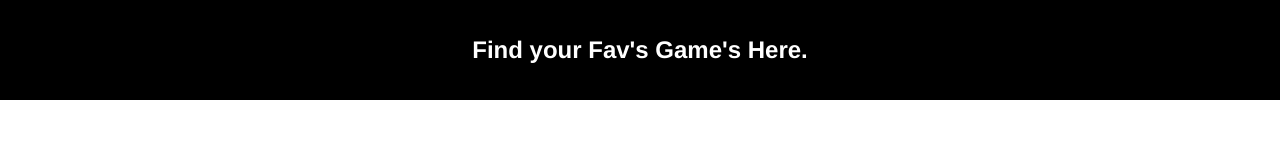
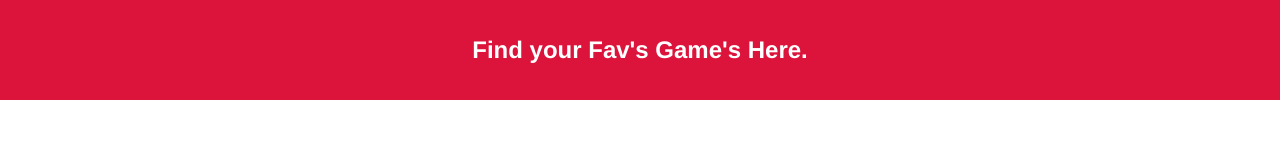
Before and after one commit to Fair00z/gameApp, a plain HTML site: page index.html in a window 1280 px wide. Drawn offline with Linux system fonts and the light colour scheme.

Commit message:
changed the background color of header from black to crimson

```diff
--- a/style.css
+++ b/style.css
@@ -15,7 +15,7 @@ nav{
     display: flex;
     justify-content: center;
     align-items: center;
-    background-color: black;
+    background-color: crimson;
 }
 nav div h1{
     color: #FFF;
```
